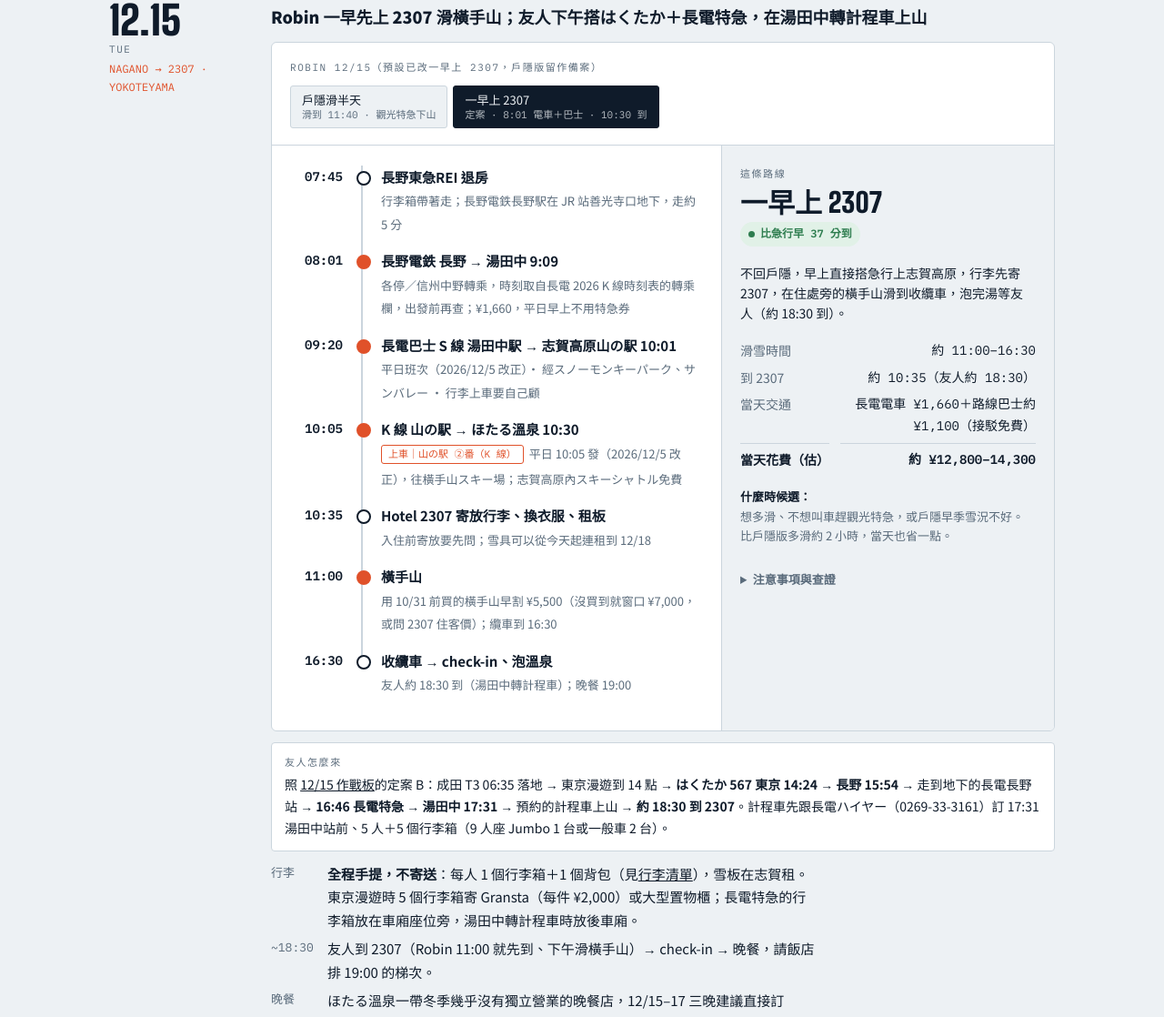
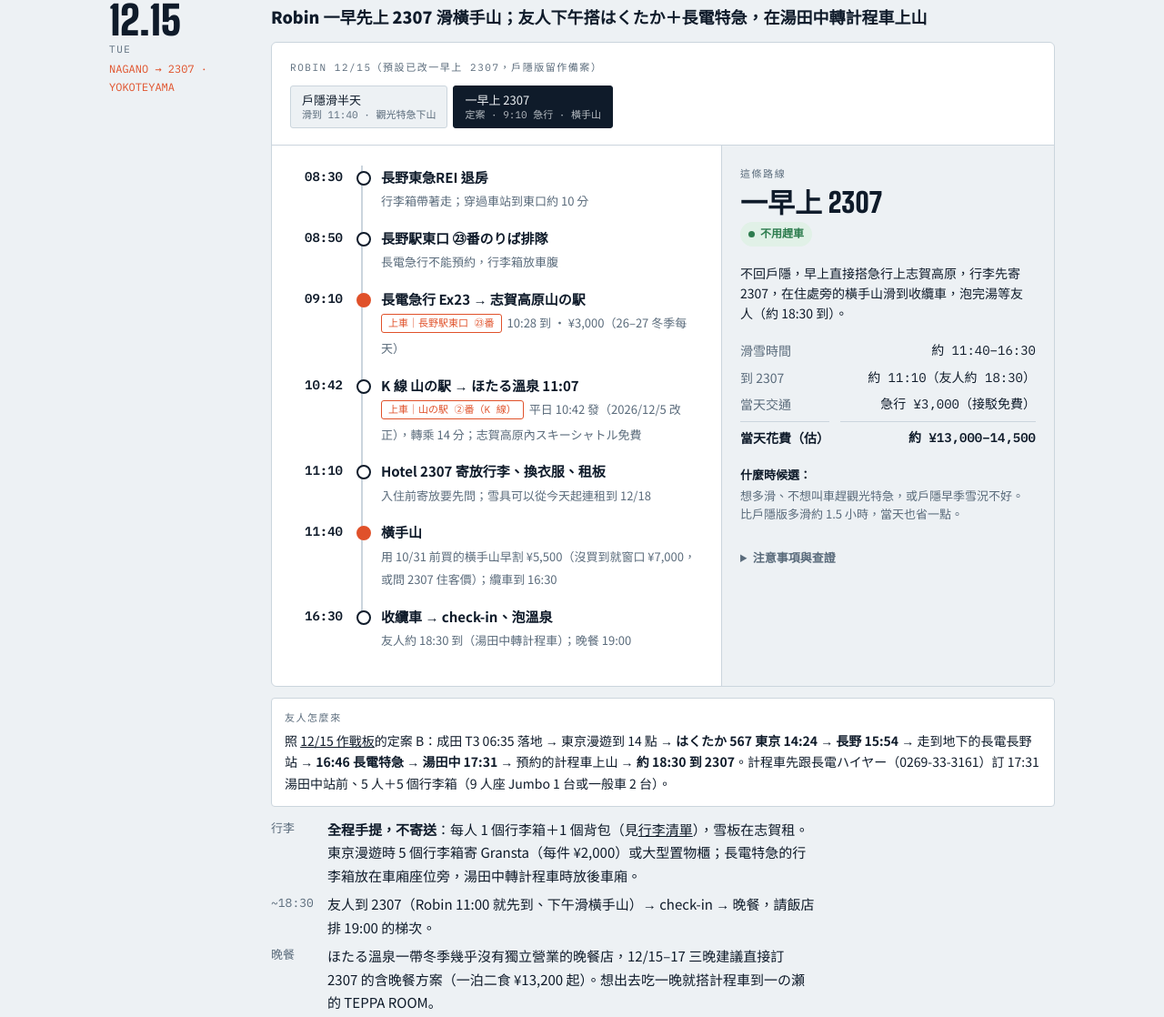
Before and after one commit to jonwenjen/japan-ski-2026, a plain HTML site: page index.html in a window 1280 px wide. Shown: the part 6331-7449 px from the top of the page at 91% size. Drawn offline with Linux system fonts and the light colour scheme.

Commit message:
Auto-sync from Artifact
v53：Robin 12/15 換回 9:10 長電急行；山の駅轉乘改用 26–27 冬季實際班次 K 線 10:42 → ほたる溫泉 11:07，約 11:10 到 2307、11:40 開滑。

Co-Authored-By: Claude Opus 5.5 <noreply@anthropic.com>
Claude-Session: https://claude.ai/code/session_01FXCnU2HxsZYgXGvcPnsS5U

```diff
--- a/index.html
+++ b/index.html
@@ -664,7 +664,7 @@ nav.jump a[aria-current="true"]::after{transform:scaleX(1)}
           <li><span class="t">更早</span><span>想第一趟纜車就上：小諸站搭計程車約 40 分鐘，中型車約 ¥8,000，9 人座約 ¥13,000（高峰溫泉公告的行情）。</span></li>
           <li><span class="t">16:18</span><span><b>末班巴士</b>（冬季一天只有 10:10、16:18 兩班下山）→ 17:00 小諸站 → <b>17:20 佐久平站</b>，回 AQA 拿行李（走 30 秒）。</span></li>
           <li><span class="t">17:45</span><span>佐久平搭はくたか 571 → <b>18:07 抵長野</b>（轉乘 25 分鐘）。趕不上的話搭あさま 621，18:16 → 18:38。</span></li>
-          <li><span class="t">夜</span><span><b>長野東急REIホテル</b>，連住兩晚（12/13–14）：長野市南千歳 1-28-3，長野站<b>善光寺口</b>步行約 1 分、有地下道直通，check-in 15:00、退房 10:00（訂房網站資料，以確認信為準）。去戶隱的巴士在善光寺口 7番のりば，出飯店就到；12/15 選戶隱的話，早上退房時把行李箱寄櫃台，下午回來拿了再穿過車站到東口 ㉓番（約 10 分）；選一早上 2307 就帶著行李搭 8:01 長野電鉄到湯田中（長電急行 8:15 平日不開）。晚餐：すき亭 本店的壽喜燒（食べログ 3.60），或居酒屋うまいもん酒場 ひのえさる（3.62）、だいだらぼっち 二の坊（3.59）。</span></li>
+          <li><span class="t">夜</span><span><b>長野東急REIホテル</b>，連住兩晚（12/13–14）：長野市南千歳 1-28-3，長野站<b>善光寺口</b>步行約 1 分、有地下道直通，check-in 15:00、退房 10:00（訂房網站資料，以確認信為準）。去戶隱的巴士在善光寺口 7番のりば，出飯店就到；12/15 選戶隱的話，早上退房時把行李箱寄櫃台，下午回來拿了再穿過車站到東口 ㉓番（約 10 分）；選一早上 2307 就帶著行李搭 9:10 急行。晚餐：すき亭 本店的壽喜燒（食べログ 3.60），或居酒屋うまいもん酒場 ひのえさる（3.62）、だいだらぼっち 二の坊（3.59）。</span></li>
         </ul>
         <p class="note" style="margin-top:8px">巴士時刻是 JR 巴士關東官網的冬季時刻（11 月中旬起，冬季不停高峰溫泉）。錯過末班就沒有巴士了，只能搭計程車到佐久平（中型約 ¥10,500）。</p>
       </div>
@@ -855,7 +855,7 @@ nav.jump a[aria-current="true"]::after{transform:scaleX(1)}
     <div class="optcard b"><span class="label">⑥ 12/18–19 · 東京路線</span><b>晚上七選一、白天九選一、傍晚去機場</b><p>已經做成每日行程裡的路線選擇，按鈕就能切換；兩天也能一鍵套用「都會質感」或「海灣與下町」組合。</p><p><a class="btn" href="#d18">12/18 晚上 →</a> <a class="btn" href="#d19">12/19 白天與去機場 →</a></p></div>
     <div class="optcard"><span class="label">⑦ 全員 · 順路景點</span><b>不用改行程就能順路去的</b><p>地獄谷雪猴（湯田中）、善光寺與仲見世（長野站搭車約 10 分）、小布施的栗子點心與北齋館、澀溫泉九湯巡り、橫手山頂ヒュッテ的麵包、熊の湯的翡翠綠溫泉、渋峠ホテルの縣境。都已收進<a href="#recs">在地清單</a>，選區域就看得到。</p><small>營業時間以各店公告為準，標「營業資訊已查證」的才對過來源。</small></div>
     <div class="optcard"><span class="label">⑧ 任一天 · 想休息的人</span><b>休息日方案</b><p>滑累了想休一天的人：搭巴士下山到湯田中 → 地獄谷看雪猴 → 澀溫泉街泡外湯、買溫泉饅頭 → 傍晚回 2307 和大家吃晚餐。也可以報名志賀高原ガイド組合的雪鞋健行（0269-34-2133）。</p><small>代價：要搭長電路線巴士【K】白根火山線（ほたる溫泉 ⇔ スノーモンキーパーク ⇔ 湯田中），冬季時刻 12 月再查；26–27 起急行 Ex23 不停スノーモンキーパーク，別搭錯。雪鞋行程需預約、多為現金付款。</small></div>
-    <div class="optcard b"><span class="label">⑨ 12/15 · Robin · 二選一</span><b>戶隱滑半天，或一早先上 2307</b><p>戶隱版滑到 11:40、在雪場換好衣服，叫計程車到戸隠中社接 12:37 觀光特急回長野，和友人一起搭 14:30 急行（平日中午沒有下山的 70 號）；一早上 2307 版搭 8:01 長野電鉄＋巴士，10:30 到ほたる溫泉，行李寄飯店，在橫手山或熊之湯滑到 16:30，多滑約 2 小時 20 分、當天也比較省。</p><div class="goto" data-key="r15" role="group" aria-label="Robin 12/15 路線"></div><small>代價：選一早上 2307 就少滑一天戶隱；選橫手山要在 10/31 前多買 1 張早割。</small></div>
+    <div class="optcard b"><span class="label">⑨ 12/15 · Robin · 二選一</span><b>戶隱滑半天，或一早先上 2307</b><p>戶隱版滑到 11:40、在雪場換好衣服，叫計程車到戸隠中社接 12:37 觀光特急回長野，和友人一起搭 14:30 急行（平日中午沒有下山的 70 號）；一早上 2307 版搭 9:10 急行，行李寄飯店，在橫手山或熊之湯滑到 16:30，多滑約 1.5 小時、當天也比較省。</p><div class="goto" data-key="r15" role="group" aria-label="Robin 12/15 路線"></div><small>代價：選一早上 2307 就少滑一天戶隱；選橫手山要在 10/31 前多買 1 張早割。</small></div>
   </div>
 </section>
 
@@ -1172,7 +1172,7 @@ nav.jump a[aria-current="true"]::after{transform:scaleX(1)}
     <li><a href="https://www.enjoytokyo.jp/feature/christmas/area_tokyo_ueno/">上野 東京クリスマスアドベント・屋外サーカス AURA</a></li>
     <li><a href="https://www.keisei.co.jp/keisei/tetudou/skyliner/jp/traffic/skyliner_timetable.php">京成 Skyliner 時刻表（官網）</a></li>
     <li><a href="https://www.nagadenbus.co.jp/express/winter/shigakogen/">長電バス 急行 長野－志賀高原線 26–27 冬季（8:15 只在週六）</a></li>
-    <li><a href="https://www.nagadenbus.co.jp/local/diagram_pre/diagram.php?route=YDS01">長電バス【K】白根火山線 2026/12/5 改正（山の駅 10:05 → ほたる溫泉 10:30）</a></li>
+    <li><a href="https://www.nagadenbus.co.jp/local/diagram_pre/diagram.php?route=YDS01">長電バス【K】白根火山線 2026/12/5 改正（平日 山の駅 10:42 → ほたる溫泉 11:07）</a></li>
     <li><a href="https://www.nagadenbus.co.jp/local/pdf_TIME/YDS01.pdf">長電バス K 線 2026 夏季時刻表（長野電鉄轉乘欄、湯田中起運賃）</a></li>
     <li><a href="https://www.alpico.co.jp/traffic/express/nagano_hakuba/">アルピコ交通 特急巴士 長野－白馬線（冬ダイヤ 12/12–3/26，預約制）</a></li>
     <li><a href="https://www.tsugaike.gr.jp/archives/19253">つがいけマウンテンリゾート · 26–27 12/1 開幕</a></li>
@@ -1438,23 +1438,22 @@ const R15={
    ['20261215','1215','1230','計程車 戸隠スキー場 → 戸隠中社','前一天先預約 · 車資待查'],
    ['20261215','1237','1345','觀光特急戸隠線 戸隠中社 → 長野駅','予約制 · ¥2,500 · 長野駅善光寺口 ⑨ 下車'],
    ['20261215','1345','1420','回東急REI 拿行李、走到長野站東口','14:20 前在東口 ㉓番のりば和友人會合']]},
- shiga:{name:'一早上 2307',sub:'定案 · 8:01 電車＋巴士 · 10:30 到',pill:['ok','比急行早 37 分到'],
+ shiga:{name:'一早上 2307',sub:'定案 · 9:10 急行 · 橫手山',pill:['ok','不用趕車'],
   vibe:'不回戶隱，早上直接搭急行上志賀高原，行李先寄 2307，在住處旁的橫手山滑到收纜車，泡完湯等友人（約 18:30 到）。',
-  kv:[['滑雪時間','約 11:00–16:30'],['到 2307','約 10:35（友人約 18:30）'],['當天交通','長電電車 ¥1,660＋路線巴士約 ¥1,100（接駁免費）'],['當天花費（估）','約 ¥12,800–14,300']],
-  when:'想多滑、不想叫車趕觀光特急，或戶隱早季雪況不好。比戶隱版多滑約 2 小時，當天也省一點。',
-  note:'<b>長電急行 8:15 這班 12/15 沒有開</b>：26–27 冬季時刻表裡 8:15（只到山の駅）標 ▲，只在 12/19 起的週六（和 2/11、3/21）運行，12/15 是週二。要接山の駅 10:05 的 K 線，改搭長野電鉄電車到湯田中，再轉長電路線巴士。8:01 這班電車取自長電 2026 年 K 線時刻表上的轉乘欄（湯田中 9:09 到），12 月時刻出發前再查；湯田中站前轉乘只有 11 分。<b>趕不上就改搭 9:10 長電急行</b>（長野駅東口 ㉓番，¥3,000，每天）→ 山の駅 10:28 → K 線 10:42 → ほたる溫泉 11:07。花費＝電車 ¥1,660＋巴士約 ¥1,100（2026 夏季運賃表，待查）＋橫手山早割 ¥5,500（熊之湯 ¥7,000）＋志賀租板多 1 天（約 ¥4,500）。<b>橫手山早割 10/31 截止</b>，選這條要先多買 1 張（季內任一天可用）；當天才決定就買熊之湯 1 日券。熊之湯離 2307 最近，晚上 18:30 起還能接夜滑。12/16 全員滑橫手山、12/17 熊之湯，這天先去哪一個都行。入住前寄行李、借更衣室要先問 2307。',
-  steps:[['07:45','長野東急REI 退房','行李箱帶著走；長野電鉄長野駅在 JR 站善光寺口地下，走約 5 分',false],
-   ['08:01','長野電鉄 長野 → 湯田中 9:09','各停／信州中野轉乘，時刻取自長電 2026 K 線時刻表的轉乘欄，出發前再查；¥1,660，平日早上不用特急券',true],
-   ['09:20','長電巴士 S 線 湯田中駅 → 志賀高原山の駅 10:01','平日班次（2026/12/5 改正）· 經スノーモンキーパーク、サンバレー · 行李上車要自己顧',true],
-   ['10:05','K 線 山の駅 → ほたる溫泉 10:30','<a class="bs" href="#busstops">上車｜山の駅 ②番（K 線）</a>平日 10:05 發（2026/12/5 改正），往橫手山スキー場；志賀高原內スキーシャトル免費',true],
-   ['10:35','Hotel 2307 寄放行李、換衣服、租板','入住前寄放要先問；雪具可以從今天起連租到 12/18',false],
-   ['11:00','橫手山','用 10/31 前買的橫手山早割 ¥5,500（沒買到就窗口 ¥7,000，或問 2307 住客價）；纜車到 16:30',true],
+  kv:[['滑雪時間','約 11:40–16:30'],['到 2307','約 11:10（友人約 18:30）'],['當天交通','急行 ¥3,000（接駁免費）'],['當天花費（估）','約 ¥13,000–14,500']],
+  when:'想多滑、不想叫車趕觀光特急，或戶隱早季雪況不好。比戶隱版多滑約 1.5 小時，當天也省一點。',
+  note:'花費＝急行 ¥3,000＋橫手山早割 ¥5,500（熊之湯 ¥7,000）＋志賀租板多 1 天（約 ¥4,500）。<b>橫手山早割 10/31 截止</b>，選這條要先多買 1 張（季內任一天可用）；當天才決定就買熊之湯 1 日券。橫手山頂ヒュッテ可以吃羅宋湯配麵包；熊之湯離 2307 最近，晚上 18:30 起還能接夜滑。12/16 全員滑橫手山、12/17 熊之湯，這天先去哪一個都行。入住前寄行李、借更衣室要先問 2307。長電急行 8:15 那班（只到山の駅）冬季只在 12/19 起的週六開，12/15 週二搭不到；想更早到可以搭 8:01 長野電鉄到湯田中，轉 9:20 S 線到山の駅、10:05 K 線 10:30 到ほたる溫泉（電車時刻待查）。',
+  steps:[['08:30','長野東急REI 退房','行李箱帶著走；穿過車站到東口約 10 分',false],
+   ['08:50','長野駅東口 ㉓番のりば排隊','長電急行不能預約，行李箱放車腹',false],
+   ['09:10','長電急行 Ex23 → 志賀高原山の駅','<a class="bs" href="#busstops">上車｜長野駅東口 ㉓番</a>10:28 到 · ¥3,000（26–27 冬季每天）',true],
+   ['10:42','K 線 山の駅 → ほたる溫泉 11:07','<a class="bs" href="#busstops">上車｜山の駅 ②番（K 線）</a>平日 10:42 發（2026/12/5 改正），轉乘 14 分；志賀高原內スキーシャトル免費',false],
+   ['11:10','Hotel 2307 寄放行李、換衣服、租板','入住前寄放要先問；雪具可以從今天起連租到 12/18',false],
+   ['11:40','橫手山','用 10/31 前買的橫手山早割 ¥5,500（沒買到就窗口 ¥7,000，或問 2307 住客價）；纜車到 16:30',true],
    ['16:30','收纜車 → check-in、泡溫泉','友人約 18:30 到（湯田中轉計程車）；晚餐 19:00',false]],
-  day:['20261215','長野 → 2307 · 橫手山','Robin 8:01 長野電鉄到湯田中、轉巴士經山の駅 10:05 上ほたる溫泉、行李寄 2307、滑橫手山到 16:30 · 行李寄 2307、滑橫手山到 16:30 · 友人 06:35 抵 NRT T3、はくたか 567＋長電特急＋湯田中計程車，約 18:30 到 2307'],
-  ics:[['20261215','0801','0909','長野電鉄 長野 → 湯田中','Robin · 時刻出發前再查 · ¥1,660 · 趕不上改搭 9:10 長電急行（長野駅東口 ㉓番）'],
-   ['20261215','0920','1001','長電巴士 S 線 湯田中駅 → 志賀高原山の駅','Robin · 平日班次（2026/12/5 改正）'],
-   ['20261215','1005','1030','K 線 山の駅 → ほたる溫泉','Robin · 山の駅 ②番のりば · スキーシャトル免費 · 到 2307 寄放行李'],
-   ['20261215','1100','1630','橫手山 雪板','Robin · 橫手山早割 ¥5,500 · 纜車到 16:30']]}
+  day:['20261215','長野 → 2307 · 橫手山','Robin 9:10 長電急行上山、行李寄 2307、滑橫手山到 16:30 · 友人 06:35 抵 NRT T3、はくたか 567＋長電特急＋湯田中計程車，約 18:30 到 2307'],
+  ics:[['20261215','0910','1028','長電急行 Ex23 長野駅東口 → 志賀高原山の駅','Robin · 長野駅東口 ㉓番のりば · ¥3,000 · 不能預約，行李箱放車腹'],
+   ['20261215','1042','1107','K 線 山の駅 → ほたる溫泉','Robin · 山の駅 ②番のりば · スキーシャトル免費 · 到 2307 寄放行李'],
+   ['20261215','1140','1630','橫手山 雪板','Robin · 橫手山早割 ¥5,500 · 纜車到 16:30']]}
 };
 try{if(localStorage.getItem('c2307r15v')!=='2'){ROUTE.r15='shiga';localStorage.setItem('c2307r15','shiga');localStorage.setItem('c2307r15v','2')}}catch(e){}
 if(!R15[ROUTE.r15])ROUTE.r15='shiga';
@@ -2086,7 +2085,7 @@ renderRecs();
 
 /* ---------- Checklist ---------- */
 const CK=[
- '長野東急REIホテル（12/13–14，退房 10:00）：12/15 選戶隱的話，問退房後能不能把行李寄到 14:00；選一早上 2307 就帶著行李搭 8:01 長野電鉄（JR 站善光寺口地下），趕不上改 9:10 急行',
+ '長野東急REIホテル（12/13–14，退房 10:00）：12/15 選戶隱的話，問退房後能不能把行李寄到 14:00；選一早上 2307 就帶著行李搭 9:10 急行',
  '12/18 下山搭長電急行 Ex22（ほたる溫泉 15:05 → 長野 16:44，不能預約）：14:50 前到ほたる溫泉巴士站排隊，6 個行李箱放車腹；不用叫 Jumbo',
  'Hotel 2307：雪季從ほたる溫泉巴士站走過去的路線（拖行李箱走雪路，問能不能到巴士站接）、晚餐時間',
  'Gransta／上野寄物處或大型置物櫃：12/15 寄 5 個行李箱',
@@ -2325,7 +2324,7 @@ const DEST=[
  ['戸隠','戸隠スキー場','長野県長野市戸隠3682','026-254-2106','12/14–15 雪場 · 長野站 7 號乘車處的巴士終點'],
  ['小諸駅','小諸駅','','','12/12–13 JR 巴士轉乘'],
  ['佐久平','佐久平駅 蓼科口','','','JR 巴士 3 號乘車處 · AQA Hotel Premium 就在旁邊'],
- ['長野駅','長野駅 東口','','','急行巴士乘車處在東口 · 12/15 友人 14:30 搭急行上山（Robin 改搭 8:01 長野電鉄＋巴士；趕不上才搭 9:10 急行）'],
+ ['長野駅','長野駅 東口','','','急行巴士乘車處在東口 · 12/15 友人 14:30 搭急行上山（Robin 選一早上 2307 是 9:10）'],
  ['善光寺口','長野駅 善光寺口 7番のりば','','','12/14–15 去戶隱的巴士（アルピコ交通 70 番）'],
  ['湯田中','湯田中駅','','','長電特急終點 · 12/15 E 方案在這裡轉路線巴士上山'],
  ['地獄谷','地獄谷野猿公苑','','','雪猴 · 上林溫泉步行約 30 分'],
```
Also changed, not shown: v2.html (+19 -20 lines).
